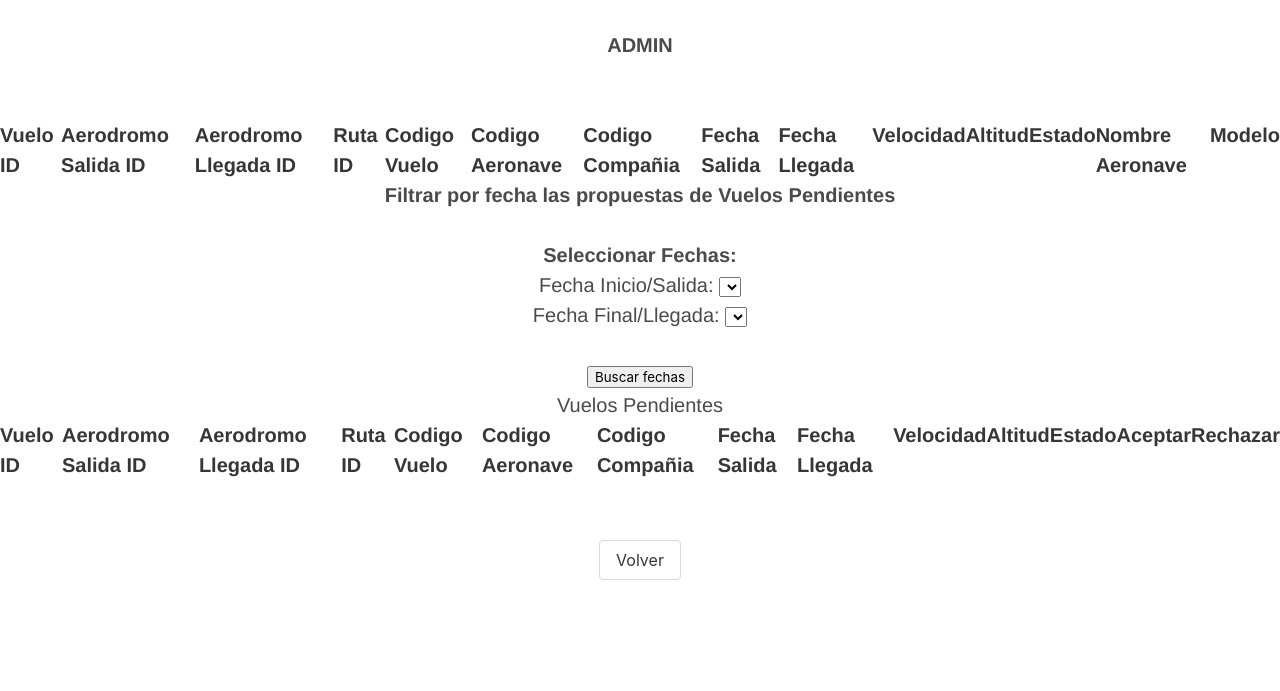
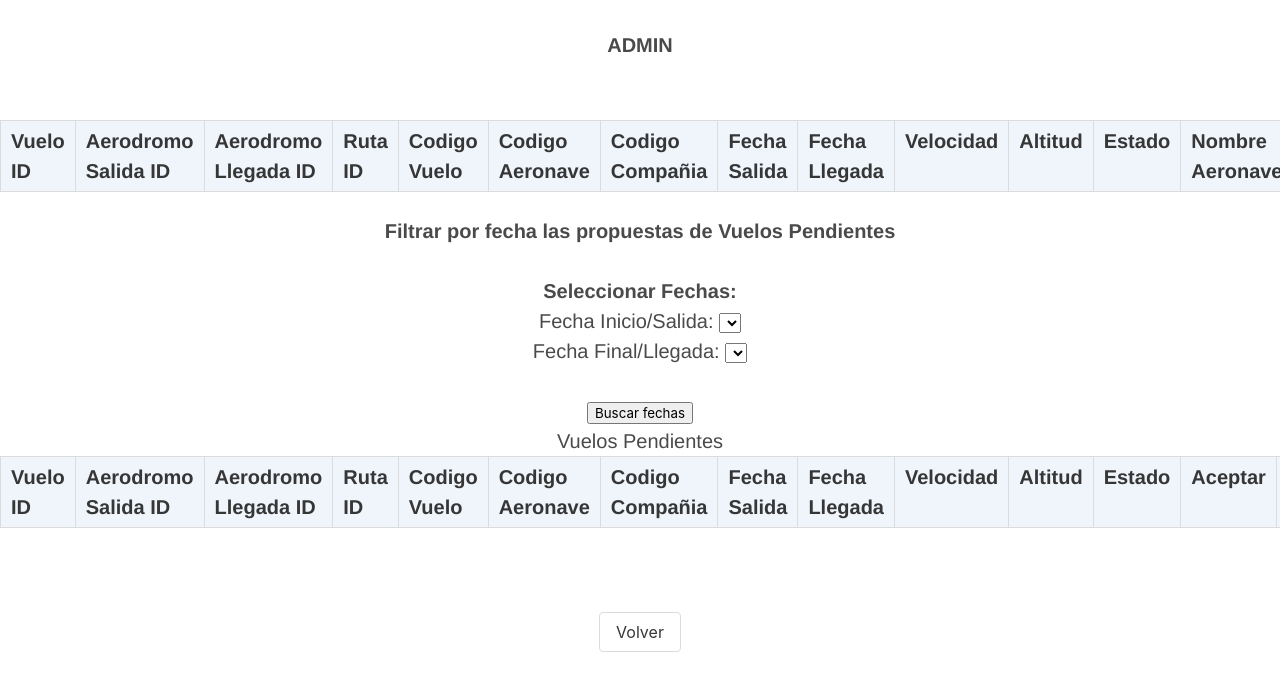
Before and after one commit to Yerko-Contreras/IIC2413-Entrega3, a PHP site: page /views/admin_DGAC.php in a window 1280 px wide; the page is wider, and only the part inside the window is pictured. Shown: the top 691 px of that part. Run offline with PHP 8.4, Linux system fonts and the light colour scheme; data that the repository does not hold is empty; some libraries are stand-ins or nearby versions.

Commit message:
Arreglo tablas

```diff
--- a/Sites/views/admin_DGAC.php
+++ b/Sites/views/admin_DGAC.php
@@ -17,7 +17,7 @@
 	$resultado = $result -> fetchAll();
   ?>
 <br>
-        <table align="center">
+        <table class='table is-bordered is-striped is-narrow is-hoverable is-fullwidth has-background-info-light' align="center">
     <tr>
       <th>Vuelo ID</th>
       <th>Aerodromo Salida ID</th>
@@ -96,7 +96,7 @@
 	$resultado = $result -> fetchAll();
   ?>
   <h3 align="center">Vuelos Pendientes</h3>
-	<table align="center">
+	<table class='table is-bordered is-striped is-narrow is-hoverable is-fullwidth has-background-info-light' align="center">
   <tr>
     <th>Vuelo ID</th>
     <th>Aerodromo Salida ID</th>
```
